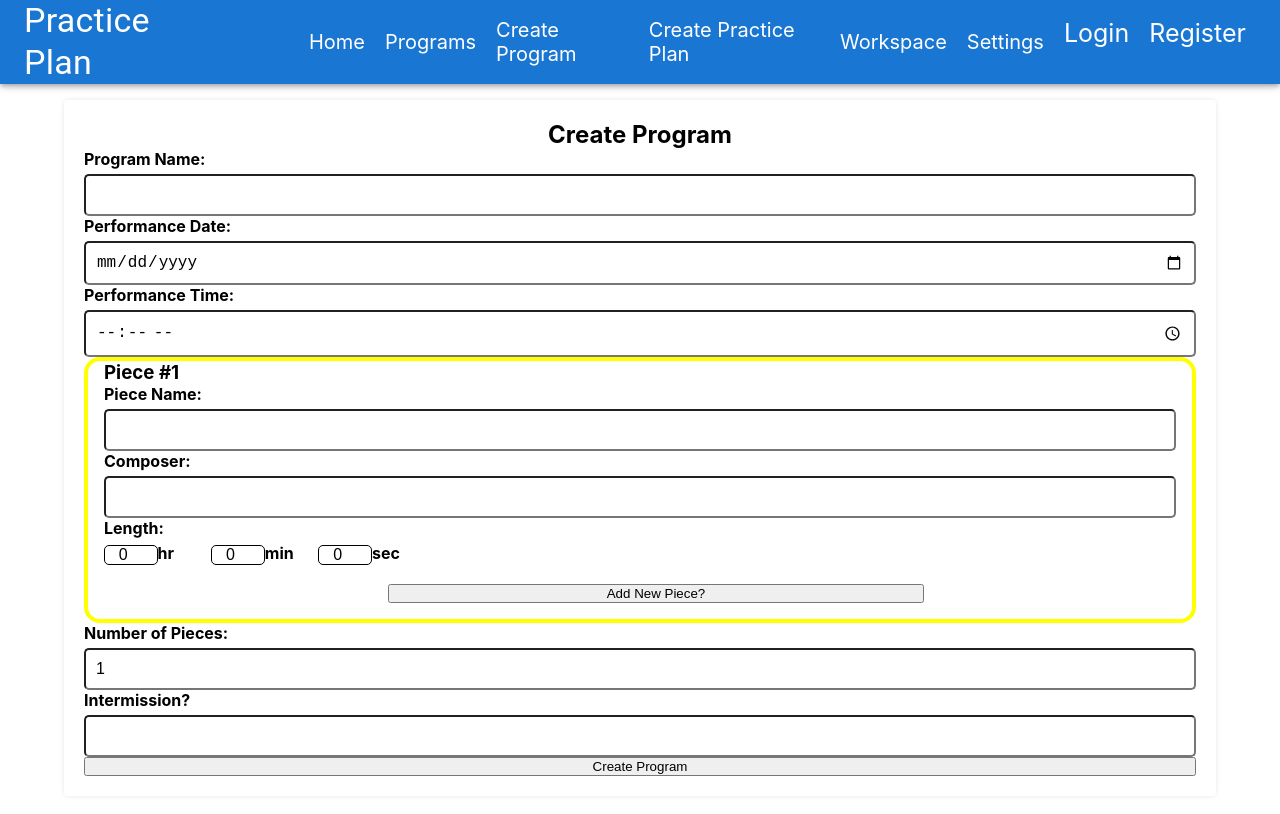
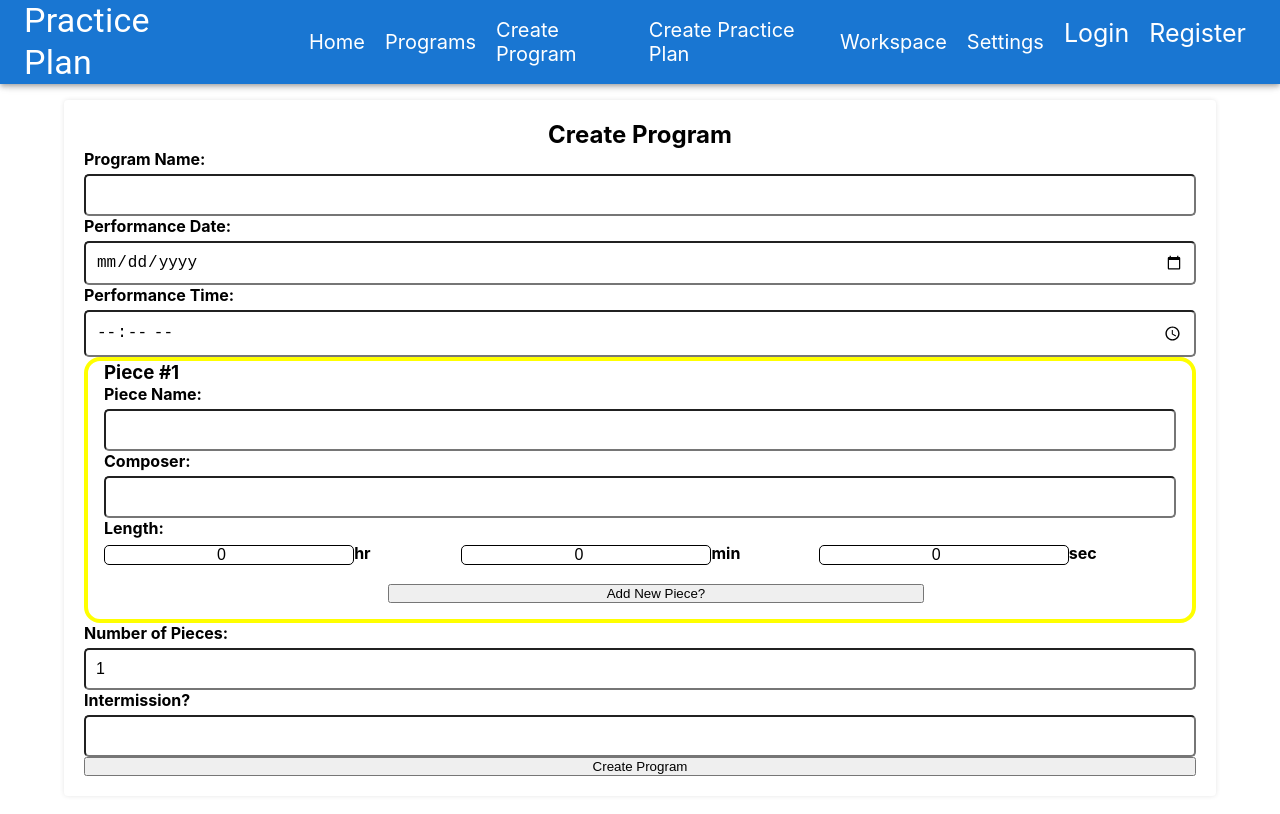
Before and after one commit to shoneriki/mern-practice, a React (Create React App) app in the folder client/: page /program/create in a window 1280 px wide. Built offline with nearby package versions, Linux system fonts and the light colour scheme.

Commit message:
changed length styling

```diff
--- a/client/src/App.css
+++ b/client/src/App.css
@@ -144,7 +144,7 @@ a {
 .time-input article {
   display: flex;
   align-items: center;
-  width: 10%;
+  width: 40%;
 }
 
 .time-input article input {
@@ -152,11 +152,11 @@ a {
   padding: 0;
   margin: 0;
   border: 1px solid black;
-  width: 50%;
+  width: 70%;
 }
 
 .time-input article label {
-  width: 10%;
+  width: 30%;
 }
 
 .piece-display {
```
